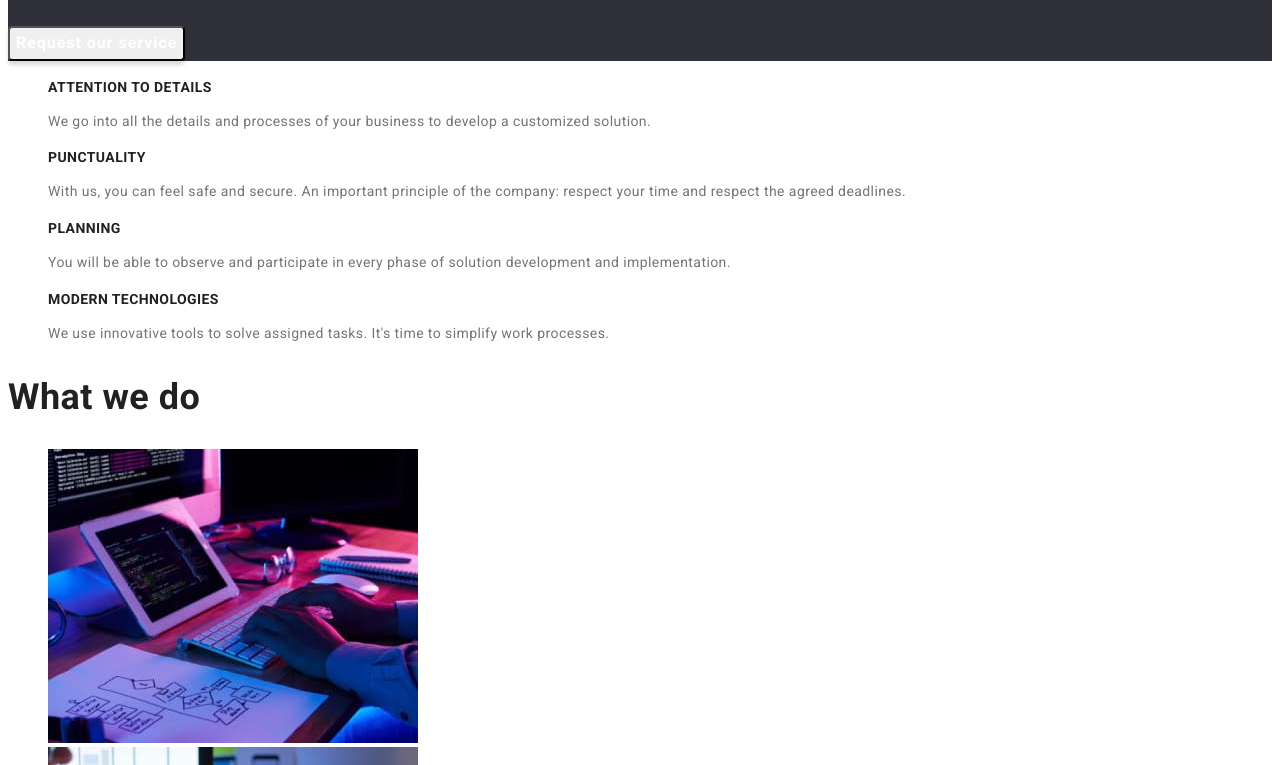
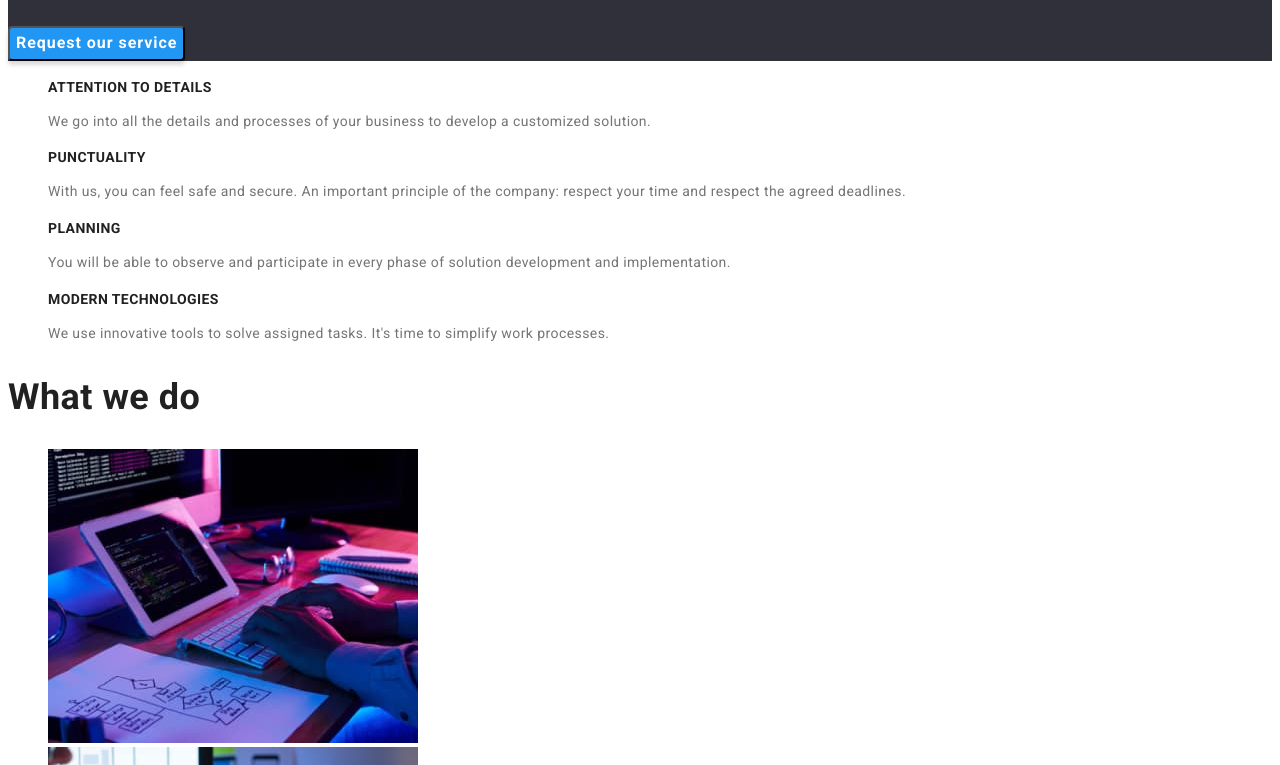
Before and after one commit to KarinaKozdrovska/goit-markup-hw-02, a plain HTML site: page index.html in a window 1280 px wide. Shown: the part 335-1100 px from the top of the page. Drawn offline with Linux system fonts and the light colour scheme.

Commit message:
add color to css

```diff
--- a/css/styles.css
+++ b/css/styles.css
@@ -84,6 +84,8 @@ body {
     color: var(--white-color-text);
 }
 .about-btn {
+    color: var(--white-color-text);
+    background-color: var(--main-nav-color);
     font-family: inherit;
     font-weight: 700;
     font-size: 16px;
@@ -92,10 +94,9 @@ body {
     cursor: pointer;
     box-shadow: 0px 4px 4px rgba(0, 0, 0, 0.15);
     border-radius: 4px;
-    color: var(--white-color-text);
 }
 .about-btn:hover, .about-btn:focus {
-    background: var(--blue-color);
+    background-color: #188CE8;
 }
 /* Features */
 .visually-hidden {
```
